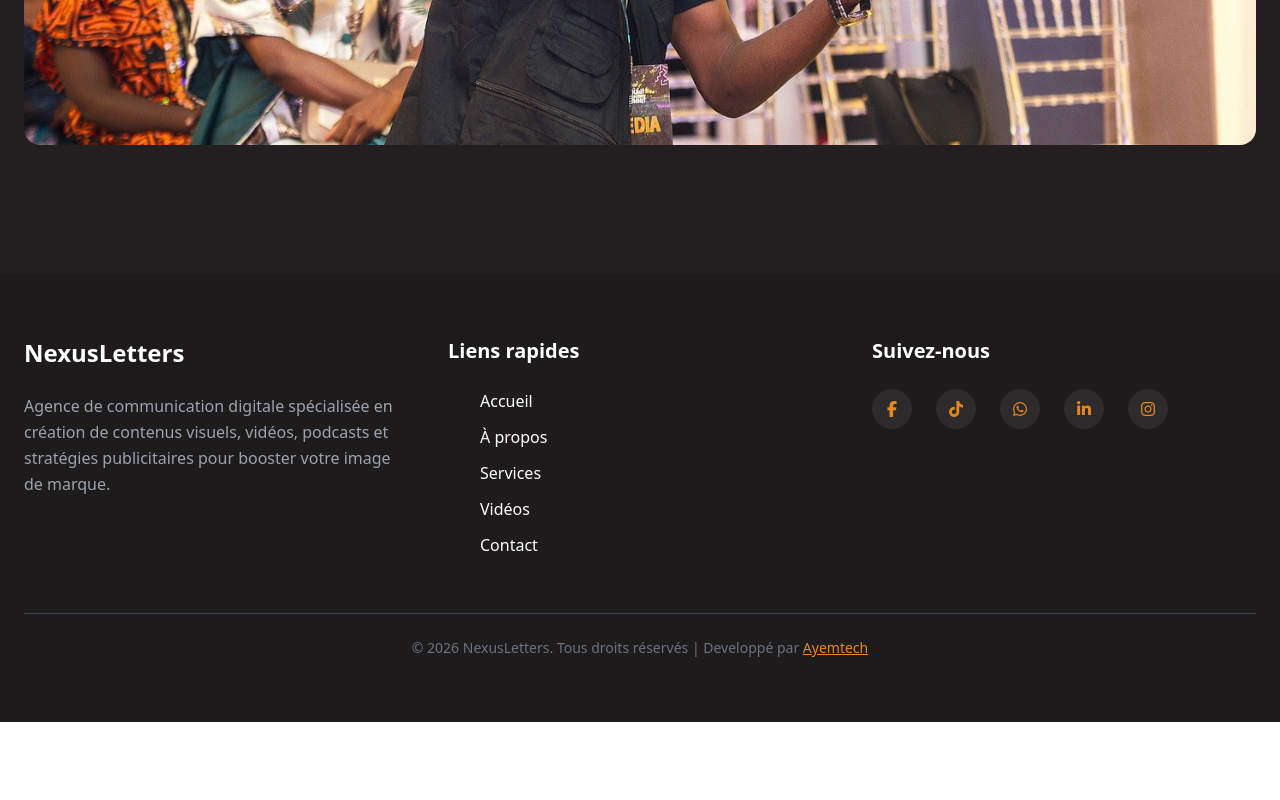
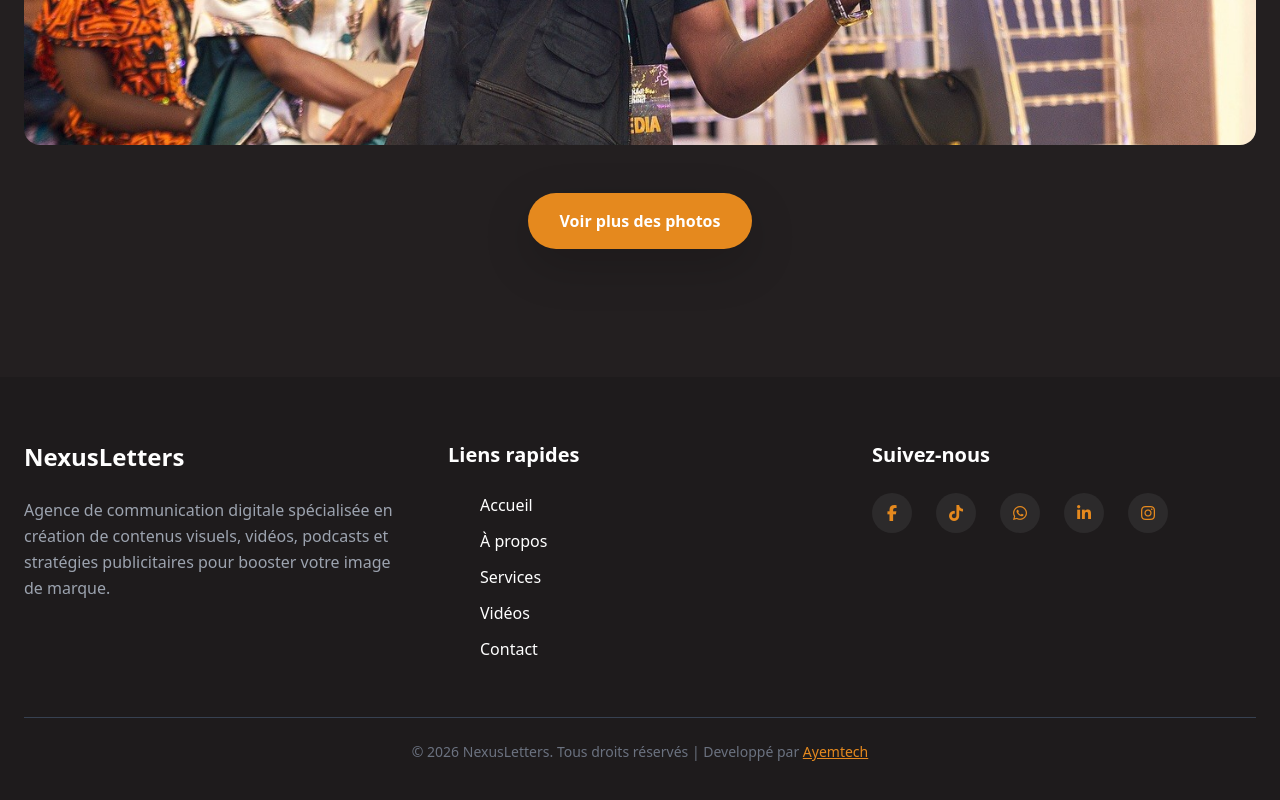
Before and after one commit to Michee-kolony/Nexusletter, an Angular app: page /nexusletter/portfolio in a window 1280 px wide. Shown: the part 1015-1815 px from the top of the page. Before the commit the page ends 1737 px from the top, so only its background shows below. Built offline with nearby package versions, Linux system fonts and the light colour scheme.

Commit message:
mises à jour datas

```diff
--- a/src/app/client/portfolio/portfolio.component.html
+++ b/src/app/client/portfolio/portfolio.component.html
@@ -62,4 +62,13 @@
 
   </div>
 
+  <!-- Bouton Voir plus -->
+<div class="flex justify-center mt-12">
+  <a
+    class="bg-[#E5891E] text-decoration-none text-white font-semibold px-8 py-3 rounded-full shadow-lg transition duration-300 transform hover:scale-105"
+  >
+    Voir plus des photos
+</a>
+</div>
+
 </section>
```
